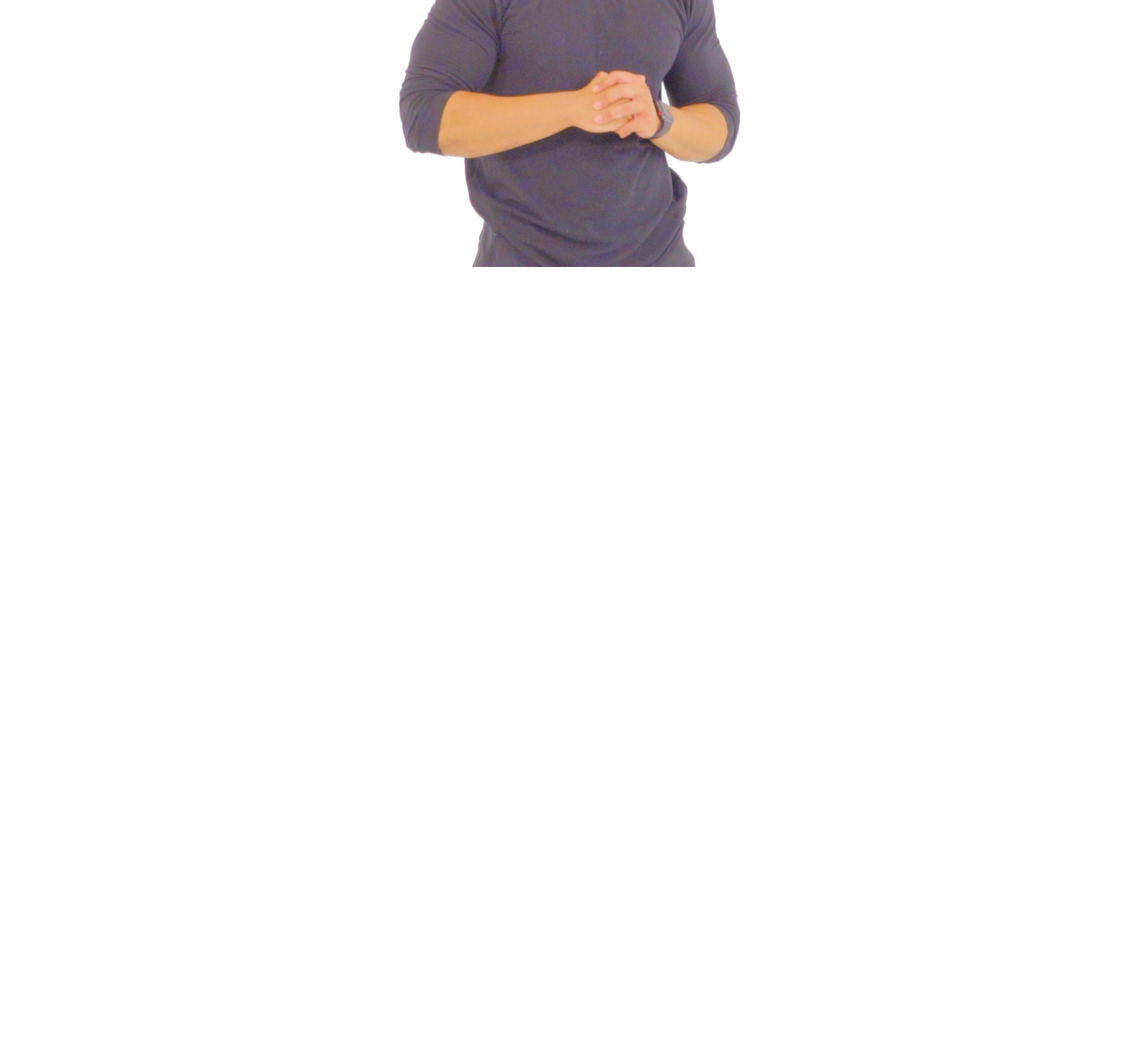
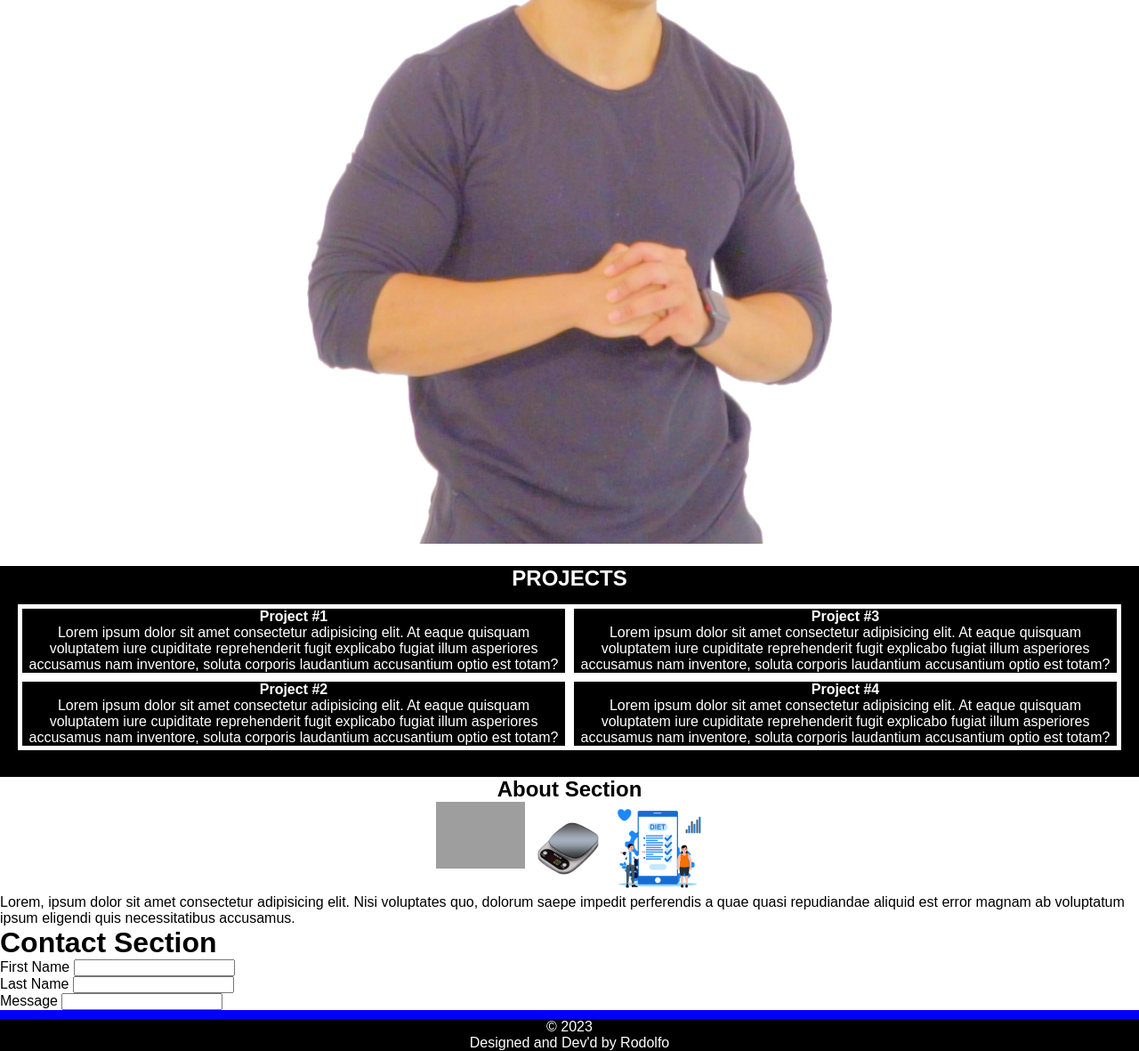
Before and after one commit to rodolfoespinosa01/bc_c2_portfolio, a plain HTML site: page index.html in a window 1280 px wide. Shown: the part 906-2087 px from the top of the page at 89% size. Before the commit the page ends 1206 px from the top, so only its background shows below. Drawn offline with Linux system fonts and the light colour scheme; grey boxes are pictures that could not be loaded.

Commit message:
Added new sections and started to work on responsive effects

```diff
--- a/assets/css/style.css
+++ b/assets/css/style.css
@@ -13,6 +13,11 @@ body {
   min-height: 100vh;
 }
 
+
+a {
+  color: blue;
+}
+
 #logo {
   max-width: 80px;
 }
@@ -20,16 +25,16 @@ body {
 header {
   display: flex;
   flex-direction: column;
-  padding: 7px;
+  padding: 11px;
   align-items: center;
-  border-bottom: solid 10px black;
+  border-bottom: solid 12.5px blue;
   align-self: center;
   width: 100%;
   background: white;
 }
 
 
-/* HERO SECTION, HELLO WORLD */
+/* ***BELOW*** HERO SECTION, HELLO WORLD ***BELOW*** */
 
 .hello_world {
   display: flex;
@@ -47,28 +52,27 @@ header {
   font-size: 40px;
 }
 
-.hello_world div:nth-of-type(2) {
-  display: flex;
+
+/* SELECTOR FOR EMOJIES BELOW */
+#emojis {
   font-size: 20vw;
   padding: 25px;
-
 }
 
-/* IMAGE AND INTRO */
-
-section {
-  text-align: center;
+#emojis div {
+  display: flex;
+  justify-content: center;
 }
 
-section img {
-  width: 30%;
-  height: auto;
-}
+/* ***BELOW*** IMAGE AND INTRO ***BELOW*** */
+
+
 
 .selfie_intro {
   display: flex;
   flex-direction: column;
   align-items: center;
+  text-align: center;
   gap: 10px;
 }
 
@@ -95,49 +99,106 @@ section img {
 }
 
 
-/* FOOTER BELOW */
-footer {
-  background: white;
-  position: absolute;
-  right: 0;
-  left: 0;
-  bottom: 0;
+/* SELFIE IMAGE */
+
+#selfie {
+  width: 25%;
+  height: auto;
+  padding: 25px;
+  display: block;
+  margin-left: auto;
+  margin-right: auto;
+  width: 50%;
+
+
+}
+
+
+/* ***BELOW*** PROJECTS ***BELOW*** */
+
+.projects {
+  background: black;
+  color: white;
+  text-align: center;
   display: flex;
-  align-items: center;
   flex-direction: column;
-  color: black;
-  border-top: solid 10px black;
+}
+
+#portfolio {
+  display: flex;
+  padding: 15px 20px 30px 20px;
+}
+
+#portfolio section article {
+  border: solid 5px white;
+
 }
 
 
 
-/* MEDIA QUERIES */
+/* ABOUT SECTION */
+
+.about {
+  display: flex;
+  flex-direction: column;
+  align-items: center;
+}
+
+.about div {
+  display: flex;
+}
+
+.about div figure img {
+  max-width: 100px;
+  max-height: auto;
+}
+
+
+
+
+/* ***BELOW*** FOOTER ***BELOW*** */
+footer {
+  color: white;
+  border-top: solid 10px rgb(255, 0, 0);
+  background: black;
+  display: flex;
+  align-items: center;
+  flex-direction: column;
+
+
+}
+
+
+
+/* PROFILE -TABLET/DESKTOP MIN 750PX  */
 @media (min-width: 750px) {
+
+  header {
+    display: flex;
+    flex-direction: row;
+    justify-content: space-between;
+    border-bottom: solid 12.5px red;
+    width: 100%;
+    background: white;
+    padding: 10px 50px 10px 50px;
+  }
+
   #logo {
     max-width: 150px;
   }
 
-  header {
-    padding: 7px 3%;
-    display: flex;
-    justify-content: space-between;
-    flex-direction: row;
-    align-items: center;
-    border-bottom: solid 10px black;
+
+  .hello_world div:nth-of-type(2) {
+    font-size: 34px;
   }
 
   footer {
     background: black;
-    position: absolute;
-    right: 0;
-    left: 0;
-    bottom: 0;
     display: flex;
     align-items: center;
     flex-direction: column;
     color: white;
-    border-top: solid 10px white;
+    border-top: solid 10px blue;
   }
 
-
 }
--- a/index.html
+++ b/index.html
@@ -10,25 +10,44 @@
   </head>
 
   <body>
+
+    <!-- HEADER - LOGO/NAV -->
+
     <header>
       <a href="./index.html"><img id="logo" src="./assets/img/rodo_logo_black.png" alt="Logo that says 'Rodo Code'"></a>
       <nav>
-        <a href="#Projects">Projects</a>
-        <a href="#About">About</a>
-        <a href="#Contact">Contact</a>
+        <a href="#projects">Projects</a>
+        <a href="#about">About</a>
+        <a href="#contact">Contact</a>
       </nav>
     </header>
+
+
+
+
+
+    <!-- HOLA WORLD -->
+
+
     <section class="hello_world">
       <div>
-        <p>'Hola'</p>
+        <p id="text_hola">'Hola'</p>
         <p>World!</p>
       </div>
 
-      <div>
+
+
+      <!-- EMOJIS -->
+
+      <div id="emojis">
         <span>&#128075</span>
         <span>&#127758</span>
       </div>
     </section>
+
+
+    <!-- TEXT BELOW EMOJI -->
+
     <section class="selfie_intro">
       <div>
         <p>My Name Is <span id="rodolfo">Rodolfo</span></p>
@@ -41,8 +60,98 @@
       <button type="button">
         Let's Connect
       </button>
-      <img id="selfie" src="./assets/img/me_edit2.png" alt="Image of Rodolfo Espinosa Nunez">
+
     </section>
+
+    <img id="selfie" src="./assets/img/me_edit2.png" alt="Image of Rodolfo Espinosa Nunez">
+
+    <!-- PROJECTS -->
+
+    <section class="projects">
+      <div id="projects_title">
+        <h1>PROJECTS</h1>
+      </div>
+      <div id="portfolio">
+        <section>
+          <article>
+            <h4>Project #1</h4>
+            <p>Lorem ipsum dolor sit amet consectetur adipisicing elit. At eaque quisquam voluptatem iure cupiditate
+              reprehenderit fugit explicabo fugiat illum asperiores accusamus nam inventore, soluta corporis
+              laudantium
+              accusantium optio est totam?</p>
+          </article>
+          <article>
+            <h4>Project #2</h4>
+            <p>Lorem ipsum dolor sit amet consectetur adipisicing elit. At eaque quisquam voluptatem iure cupiditate
+              reprehenderit fugit explicabo fugiat illum asperiores accusamus nam inventore, soluta corporis
+              laudantium
+              accusantium optio est totam?</p>
+          </article>
+        </section>
+        <section>
+          <article>
+            <h4>Project #3</h4>
+            <p>Lorem ipsum dolor sit amet consectetur adipisicing elit. At eaque quisquam voluptatem iure cupiditate
+              reprehenderit fugit explicabo fugiat illum asperiores accusamus nam inventore, soluta corporis
+              laudantium
+              accusantium optio est totam?</p>
+          </article>
+          <article>
+            <h4>Project #4</h4>
+            <p>Lorem ipsum dolor sit amet consectetur adipisicing elit. At eaque quisquam voluptatem iure cupiditate
+              reprehenderit fugit explicabo fugiat illum asperiores accusamus nam inventore, soluta corporis
+              laudantium
+              accusantium optio est totam?</p>
+          </article>
+        </section>
+
+      </div>
+    </section>
+
+
+
+
+
+    <!-- ABOUT SECTION -->
+
+    <section class="about">
+      <h1>About Section</h1>
+      <div>
+        <figure><img src="./assets/img/—Pngtree—future intelligent technology robot ai_5766888.png" alt="Robot Icon">
+        </figure>
+        <figure><img src="./assets/img/—Pngtree—cartoon hand-painted kitchen electronic scale_7011104.png" alt="">
+        </figure>
+        <figure><img src="./assets/img/—Pngtree—diet program on mobile app_5554700.png" alt=""></figure>
+      </div>
+      <p>Lorem, ipsum dolor sit amet consectetur adipisicing elit. Nisi voluptates quo, dolorum saepe impedit
+        perferendis a quae quasi repudiandae aliquid est error magnam ab voluptatum ipsum eligendi quis necessitatibus
+        accusamus.</p>
+    </section>
+
+
+
+
+    <!-- CONTACT SECTION -->
+
+
+    <h1>Contact Section</h1>
+    <form action="">
+      <div>
+        <label>First Name</label>
+        <input type="text" />
+      </div>
+      <div>
+        <label>Last Name</label>
+        <input type="text" />
+      </div>
+      <div>
+        <label>Message</label>
+        <input type="text" />
+      </div>
+    </form>
+
+
+    <!-- FOOTER -->
 
     <footer>
       <p>&copy; 2023</p>
```
Also changed, not shown: assets/img/—Pngtree—cartoon hand-painted kitchen electronic scale_7011104.png (added), assets/img/—Pngtree—diet program on mobile app_5554700.png (added), 1 other file.
